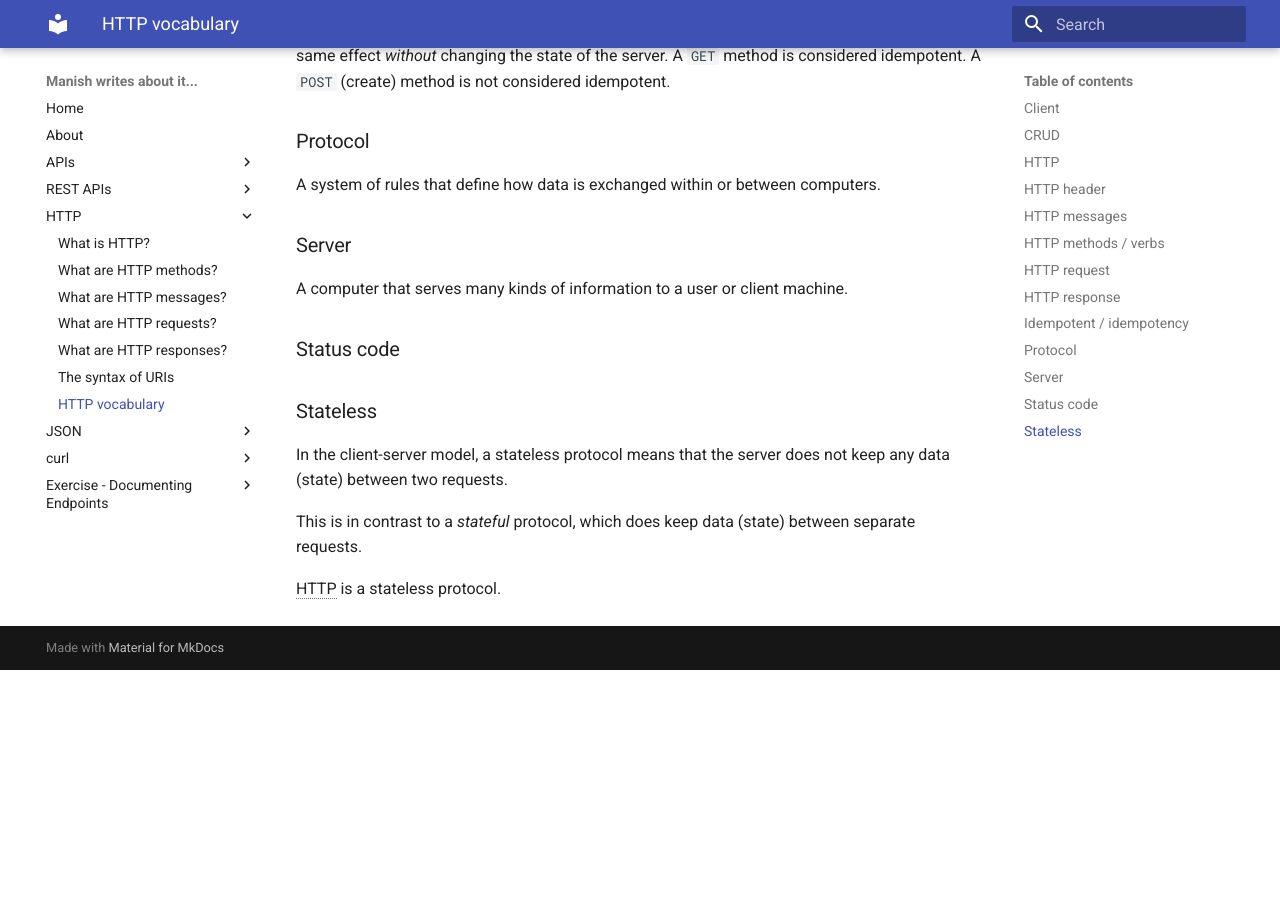
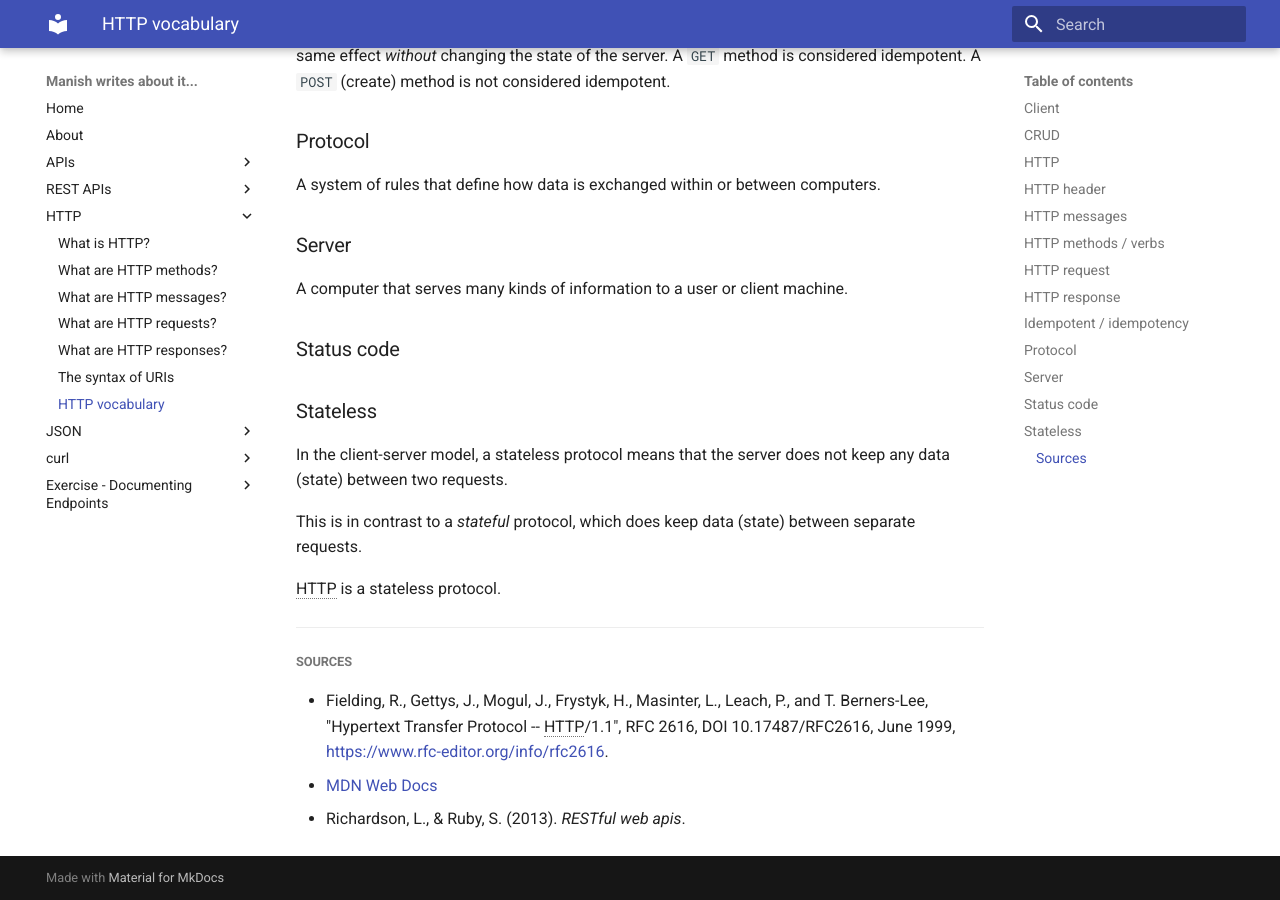
Before and after one commit to savvystrider/savvystrider.github.io, an MkDocs documentation site: the page built from docs/http-vocabulary.md, in a window 1280 px wide and 900 px high, scrolled down 896 px. Built offline with MkDocs 1.6.1 and Material for MkDocs 9.7.7, drawn with Linux system fonts in a browser that asks for light colours; before the commit the page ends 1566 px from its top, so only the background shows below that.

Commit message:
Adds sources to vocabulary documents

```diff
--- a/docs/http-vocabulary.md
+++ b/docs/http-vocabulary.md
@@ -44,3 +44,10 @@ HTTP is a stateless protocol.
 *[URI]: Uniform Resource Indicator
 *[URL]: Uniform Resource Locator
 *[CRUD]: Create, Read, Update, Delete
+
+***
+
+##### Sources
+- Fielding, R., Gettys, J., Mogul, J., Frystyk, H., Masinter, L., Leach, P., and T. Berners-Lee, "Hypertext Transfer Protocol -- HTTP/1.1", RFC 2616, DOI 10.17487/RFC2616, June 1999, <https://www.rfc-editor.org/info/rfc2616>.
+- [MDN Web Docs](https://developer.mozilla.org/en-US/)
+- Richardson, L., & Ruby, S. (2013). *RESTful web apis*.
```
Also changed, not shown: docs/rest-api-vocabulary.md (+7 -0 lines), docs/what-is-rest.md (+1 -0 lines).
